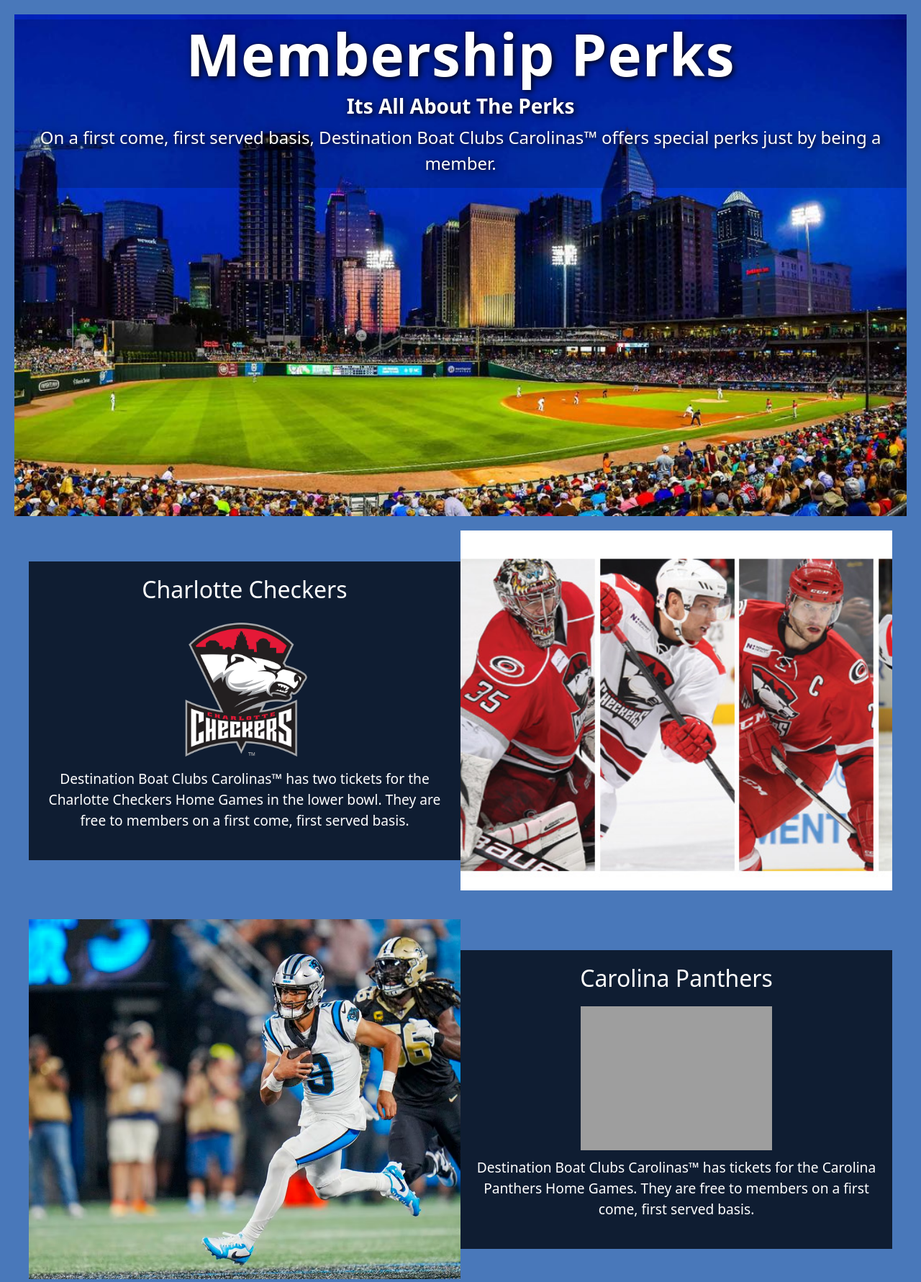
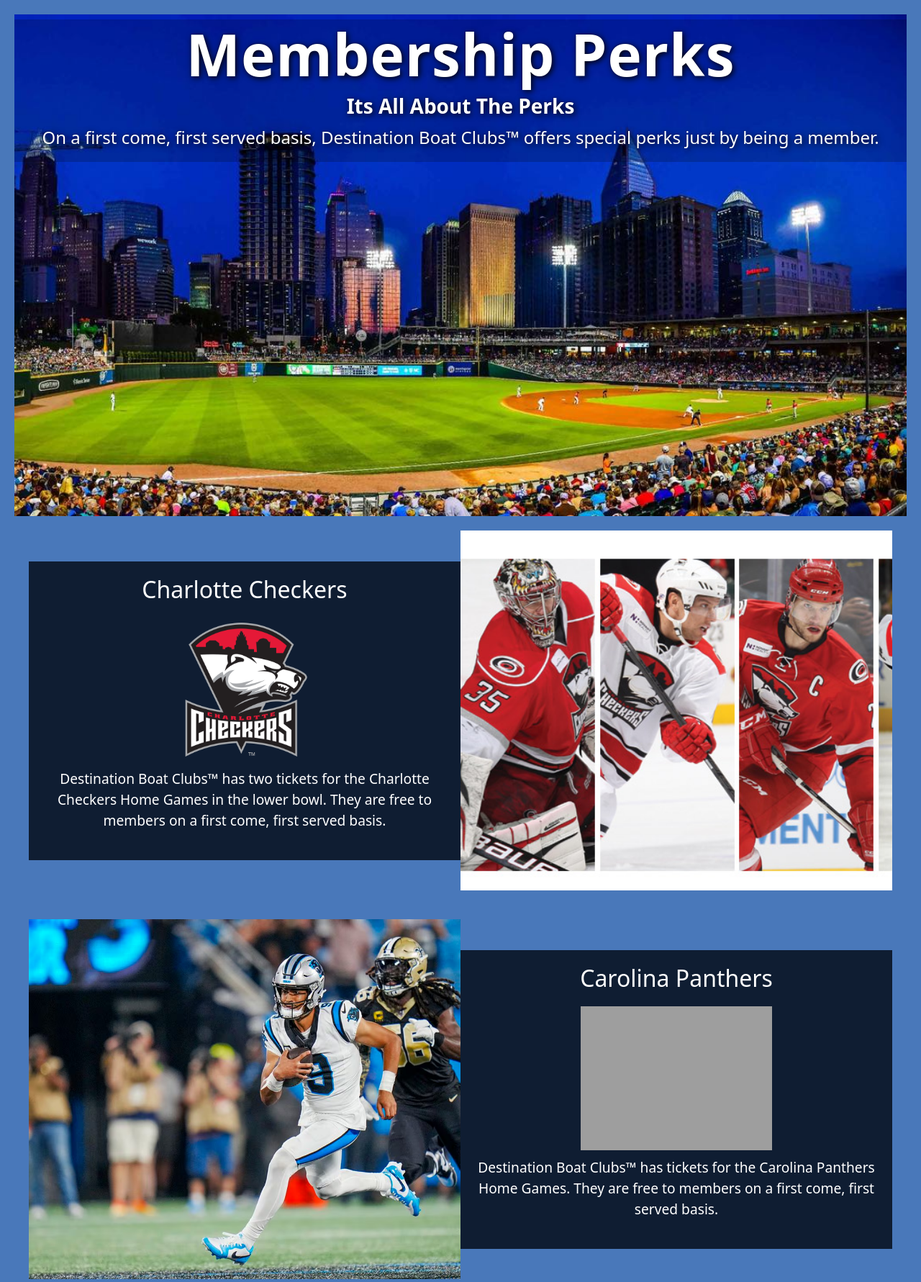
Before and after one commit to jforay/boatclub, a Django app: page /perks/ in a window 1280 px wide. Shown: the part 200-1981 px from the top of the page at 72% size. Run offline with Django 5.2, Linux system fonts and the light colour scheme; parts of the project's set-up code (start-up, migrations or seed data) failed here and were passed over; some libraries are stand-ins or nearby versions; grey boxes are pictures that could not be loaded.

Commit message:
took off carolinas

```diff
--- a/boats_and_locations/templates/boats_and_locations/reservations.html
+++ b/boats_and_locations/templates/boats_and_locations/reservations.html
@@ -22,7 +22,7 @@
     <div class="text-container" style="padding: 30px;">
         <h1 style="font-weight: bolder;font-style: italic;">Reservations</h1>
         <h4>Our state of the art system makes reserving your Ultimate Boating escape a snap.</h4>
-        <p>When you sign up with Destination Boat Clubs Carolinas™, you will receive your user ID and password for accessing the reservation system. Just click on the button and you are on your way to a great time on the water.</p>
+        <p>When you sign up with Destination Boat Clubs™, you will receive your user ID and password for accessing the reservation system. Just click on the button and you are on your way to a great time on the water.</p>
     </div>
 
 </div>
--- a/home/templates/home/FAQs.html
+++ b/home/templates/home/FAQs.html
@@ -72,7 +72,7 @@
             Is There Tow Coverage Should I Break Down on the Water?
             <span class="arrow">▼</span>
         </div>
-        <div class="faq-answer">Yes, DESTINATION BOAT CLUBS CAROLINAS™ utilizes TowBoat US. Every member is individually insured and has their own coverage.(Salt water members pay a small annual membership, at a significantly reduced rate) It covers you beyond normal business and holiday hours versus the other clubs insuring only the vessel during normal business hours only.</div>
+        <div class="faq-answer">Yes, DESTINATION BOAT CLUBS™ utilizes TowBoat US. Every member is individually insured and has their own coverage.(Salt water members pay a small annual membership, at a significantly reduced rate) It covers you beyond normal business and holiday hours versus the other clubs insuring only the vessel during normal business hours only.</div>
     </div>
     <div class="faq-item">
         <div class="faq-question">
--- a/home/templates/home/accessibilities.html
+++ b/home/templates/home/accessibilities.html
@@ -16,7 +16,7 @@
 </div>
 <div class="accessibilities">
     <h1 style="font-size: 3rem">Accessibility</h1>
-    <p>Destination Boat Clubs Carolinas™ is proud to offer people with disabilities the ability to enjoy all the pleasures and excitement of boating without the problems usually associated with boating. As a DBC member, people with disabilities get to enjoy what boating truly is all about – enjoying the pleasures and excitement of boating without the headaches, hassles and high costs. And what sets us apart – you get to enjoy that at Ultimate resort locations with all the amenities included in your membership at no additional costs. Not one single boat club out there can claim that! In fact our amenities are so great, that sometimes our members use the facilities by themselves, even when they do not go boating.</p>
+    <p>Destination Boat Clubs™ is proud to offer people with disabilities the ability to enjoy all the pleasures and excitement of boating without the problems usually associated with boating. As a DBC member, people with disabilities get to enjoy what boating truly is all about – enjoying the pleasures and excitement of boating without the headaches, hassles and high costs. And what sets us apart – you get to enjoy that at Ultimate resort locations with all the amenities included in your membership at no additional costs. Not one single boat club out there can claim that! In fact our amenities are so great, that sometimes our members use the facilities by themselves, even when they do not go boating.</p>
     <h1>Accessibility Statement:</h1>
     <h4>Updated: February 2023</h4>
 
--- a/home/templates/home/amenities.html
+++ b/home/templates/home/amenities.html
@@ -10,8 +10,8 @@
 <script src="{% static 'home/js/carousel.js' %}" defer></script>
 <h1 style="text-align: center; color: white;">The Ultimate Amenities</h1>
 <h3 style="text-align: center; color: white;">Like No Other...</h3>
-<p style="color: white; line-height: 1.6; font-size: 1.2rem;">At Destination Boat Clubs Carolinas™ we offer you the best way to enjoy boating without the hassle of ownership. You can choose from a variety of late model boats at any of our locations in North Carolina, South Carolina, Georgia, Tennessee, and Florida. Whether you want to cruise, fish, or enjoy water-sports, we have the perfect boat for you.
-        When you're done with your boating adventure, you can relax and have fun at our luxury resort-like marinas. You'll find restaurants, bars, pools, and more to make your day complete. Join us today and experience the ultimate boating lifestyle with Destination Boat Clubs Carolinas™.</p>
+<p style="color: white; line-height: 1.6; font-size: 1.2rem;">At Destination Boat Clubs™ we offer you the best way to enjoy boating without the hassle of ownership. You can choose from a variety of late model boats at any of our locations in North Carolina, South Carolina, Georgia, Tennessee, and Florida. Whether you want to cruise, fish, or enjoy water-sports, we have the perfect boat for you.
+        When you're done with your boating adventure, you can relax and have fun at our luxury resort-like marinas. You'll find restaurants, bars, pools, and more to make your day complete. Join us today and experience the ultimate boating lifestyle with Destination Boat Clubs™.</p>
 
 <div class="photos">
     <img src="{% static 'home/images/background_marina.jpg' %}" alt="marina">
--- a/home/templates/home/first-responders.html
+++ b/home/templates/home/first-responders.html
@@ -28,7 +28,7 @@
 
 
     <h1 style="text-align: center;">First Responders & Military</h1>
-    <p style="line-height: 2;">Destination Boat Clubs Carolinas™ proudly offers discounts to active military and to first responders. Enjoy all the pleasures and excitement of boating without the hassles associated with owning a boat. The cost of boat ownership far exceeds what a typical membership would cost. Just the storage costs alone are more than our monthly membership fee. Typical considerations are the cost of the boat itself, maintenance, cleaning, insurance, routine repairs and storage. Our staff takes care of all that. As a DBC member, you get to enjoy what boating truly is all about – enjoying the pleasures and excitement of boating without the headaches, hassles and high costs. And what sets us apart – you get to enjoy that at Ultimate resort locations with all the amenities included in your membership at no additional costs. Not one single boat club out there can claim that! In fact our amenities are so great, that sometimes our members use the facilities by themselves, even when they do not go boating .</p>
+    <p style="line-height: 2;">Destination Boat Clubs™ proudly offers discounts to active military and to first responders. Enjoy all the pleasures and excitement of boating without the hassles associated with owning a boat. The cost of boat ownership far exceeds what a typical membership would cost. Just the storage costs alone are more than our monthly membership fee. Typical considerations are the cost of the boat itself, maintenance, cleaning, insurance, routine repairs and storage. Our staff takes care of all that. As a DBC member, you get to enjoy what boating truly is all about – enjoying the pleasures and excitement of boating without the headaches, hassles and high costs. And what sets us apart – you get to enjoy that at Ultimate resort locations with all the amenities included in your membership at no additional costs. Not one single boat club out there can claim that! In fact our amenities are so great, that sometimes our members use the facilities by themselves, even when they do not go boating .</p>
 </div>
 
 {% endblock %}
--- a/home/templates/home/maintenance.html
+++ b/home/templates/home/maintenance.html
@@ -18,7 +18,7 @@
     <div>
 
             <p>Instead of cleaning, repairing, storing, taxes, depreciation, trailering, routine maintenance and
-                all the other hassles of owning a boat, we here at Destination Boat Clubs Carolinas™ we take that
+                all the other hassles of owning a boat, we here at Destination Boat Clubs™ we take that
                 head ache away from you. Thus, allowing you to have a fun filled day on the water, hassle free and worry free.
                 Isn't that the way boating should be?</p>
 
--- a/home/templates/home/perks.html
+++ b/home/templates/home/perks.html
@@ -17,7 +17,7 @@
         <div class="photo-text top" style="background: rgba(0,0,0,0.2);">
             <div class="h1">Membership Perks</div>
             <h3 style="font-weight: bold;">Its All About The Perks</h3>
-            <p>On a first come, first served basis, Destination Boat Clubs Carolinas™ offers special perks just by being a member.</p>
+            <p>On a first come, first served basis, Destination Boat Clubs™ offers special perks just by being a member.</p>
 
         </div>
 
@@ -32,7 +32,7 @@
             </div>
 
 
-            <p>Destination Boat Clubs Carolinas™ has two tickets for the Charlotte Checkers Home Games in the lower bowl. They are free to members on a first come, first served basis.</p>
+            <p>Destination Boat Clubs™ has two tickets for the Charlotte Checkers Home Games in the lower bowl. They are free to members on a first come, first served basis.</p>
         </div>
 
         <div class="carousel-container">
@@ -59,7 +59,7 @@
             </div>
 
 
-            <p>Destination Boat Clubs Carolinas™ has tickets for the Carolina Panthers Home Games. They are free to members on a first come, first served basis.</p>
+            <p>Destination Boat Clubs™ has tickets for the Carolina Panthers Home Games. They are free to members on a first come, first served basis.</p>
         </div>
 
     </div>
@@ -76,7 +76,7 @@
             </div>
 
 
-            <p>Destination Boat Clubs Carolinas™ is proud to sponser the Kannapolis Cannon Ballers Baseball. We offer tickets to home games to members. They are free to members on a first come, first served basis.</p>
+            <p>Destination Boat Clubs™ is proud to sponser the Kannapolis Cannon Ballers Baseball. We offer tickets to home games to members. They are free to members on a first come, first served basis.</p>
         </div>
 
 
@@ -95,7 +95,7 @@
             <div class="logo">
                 <img src="{% static 'home/images/Coca-Cola-600.png'%}" alt="Logo 2" style="height: 200px;">
             </div>
-            <p>Destination Boat Clubs Carolinas™ has tickets to the Coca Cola 600. They are free to members on a first come, first served basis. Call for availability.</p>
+            <p>Destination Boat Clubs™ has tickets to the Coca Cola 600. They are free to members on a first come, first served basis. Call for availability.</p>
         </div>
 
 
@@ -119,7 +119,7 @@
             </div>
 
 
-            <p>Destination Boat Clubs Carolinas™ is proud to sponser Charlotte Knights Baseball. We offer tickets to home games to members. They are free to members on a first come, first served basis.</p>
+            <p>Destination Boat Clubs™ is proud to sponser Charlotte Knights Baseball. We offer tickets to home games to members. They are free to members on a first come, first served basis.</p>
         </div>
 
     </div>
@@ -131,7 +131,7 @@
 
         <div class="text-container">
             <h2>Beach House</h2>
-            <p>Destination Boat Clubs Carolinas™ has a beach house available for its members only in Outer Banks near Beaufort, NC.</p>
+            <p>Destination Boat Clubs™ has a beach house available for its members only in Outer Banks near Beaufort, NC.</p>
             <p>Call for availability.</p>
         </div>
 
@@ -150,7 +150,7 @@
 
         <div class="text-container">
             <h2>Tiny Lake House</h2>
-            <p>Destination Boat Clubs Carolinas™ has a lake house available on Lake James, North Carolina that is available for use.</p>
+            <p>Destination Boat Clubs™ has a lake house available on Lake James, North Carolina that is available for use.</p>
             <p>Call for availability.</p>
         </div>
 
--- a/home/templates/home/reasons-to-join.html
+++ b/home/templates/home/reasons-to-join.html
@@ -11,7 +11,7 @@
     <p>Maybe you’ve heard little about them. Hopefully, after spending a little time browsing our site, you will get a better understanding about what a boat club is, how it works, how we operate and what separates us from the all the other clubs.</p>
 
     <p>
-        <span class="title">Destination Boat Clubs Carolinas™</span>
+        <span class="title">Destination Boat Clubs™</span>
         gives you the ability to enjoy all the pleasures and excitement of boating without the hassles associated with owning a boat. The cost of boat ownership far exceeds what a typical membership would cost. Just the storage costs alone are more than our monthly membership fee.
     </p>
     <p>Typical considerations are the cost of the boat itself, maintenance, cleaning, insurance, routine repairs and storage. Our staff takes care of all that. As a DBC member, you get to enjoy what boating truly is all about – enjoying the pleasures and excitement of boating without the headaches, hassles and high costs. And what sets us apart – you get to enjoy that at Ultimate resort locations with all the amenities included in your membership at no additional costs. Not one single boat club out there can claim that! In fact our amenities are so great, that sometimes our members use the facilities by themselves, even when they do not go boating.</p>
--- a/templates/base.html
+++ b/templates/base.html
@@ -5,7 +5,7 @@
 <head>
     <meta charset="UTF-8">
     <meta name="viewport" content="width=device-width, initial-scale=1.0">
-    <title>{% block title %}Destination Boat Clubs of the Carolinas{% endblock %}</title>
+    <title>{% block title %}Destination Boat Clubs{% endblock %}</title>
     {% load static %}
     <link rel="stylesheet" href="{% static 'css/style.css' %}">
     <link rel="stylesheet" href="{% static 'css/messages.css' %}">
@@ -69,7 +69,7 @@
                     <div class="header-text">
                         <a href="{% url 'home' %}">
                             <img src="{% static 'images/dbc-logo-small.png' %}" alt="Boat Club Logo" style="height: 100px;">
-                            <h1 style="font-size: 2rem;">Destination  Boat  Clubs  Carolinas™</h1>
+                            <h1 style="font-size: 2rem;">Destination  Boat  Clubs™</h1>
                         </a>
                         <button class="navbar-toggler" type="button" data-bs-toggle="collapse" data-bs-target="#navbarSupportedContent" aria-controls="navbarToggleSupportedContent" aria-expanded="false" aria-label="Toggle navigation">
                             <span class="navbar-toggler-icon"></span>
@@ -150,7 +150,7 @@
                 <p>The Ultimate Boating Club: 844-322-2582</p>
                 <p>Greater Charlotte Market: 239-745-0110</p>
                 <p>Wilmington-Outer Banks Market: 740-317-1158</p>
-                <p>A Part of Destination Boat Club Carolinas™</p>
+                <p>A Part of Destination Boat Club™</p>
             </div>
             <div class="social-media">
                 <a href="https://www.facebook.com/destinationboatclubscarolinas"><img src="{% static 'images/facebook-icon.jpg' %}" alt="Facebook" style="width: 20px; margin: 0 10px;"></a>
--- a/templates/base2.html
+++ b/templates/base2.html
@@ -7,7 +7,7 @@
 <head>
     <meta charset="UTF-8">
     <meta name="viewport" content="width=device-width, initial-scale=1.0">
-    <title>{% block title %}Destination Boat Clubs of the Carolinas{% endblock %}</title>
+    <title>{% block title %}Destination Boat Clubs{% endblock %}</title>
 
 
 </head>
```
Also changed, not shown: home/templates/home/home.html (+6 -6 lines).
